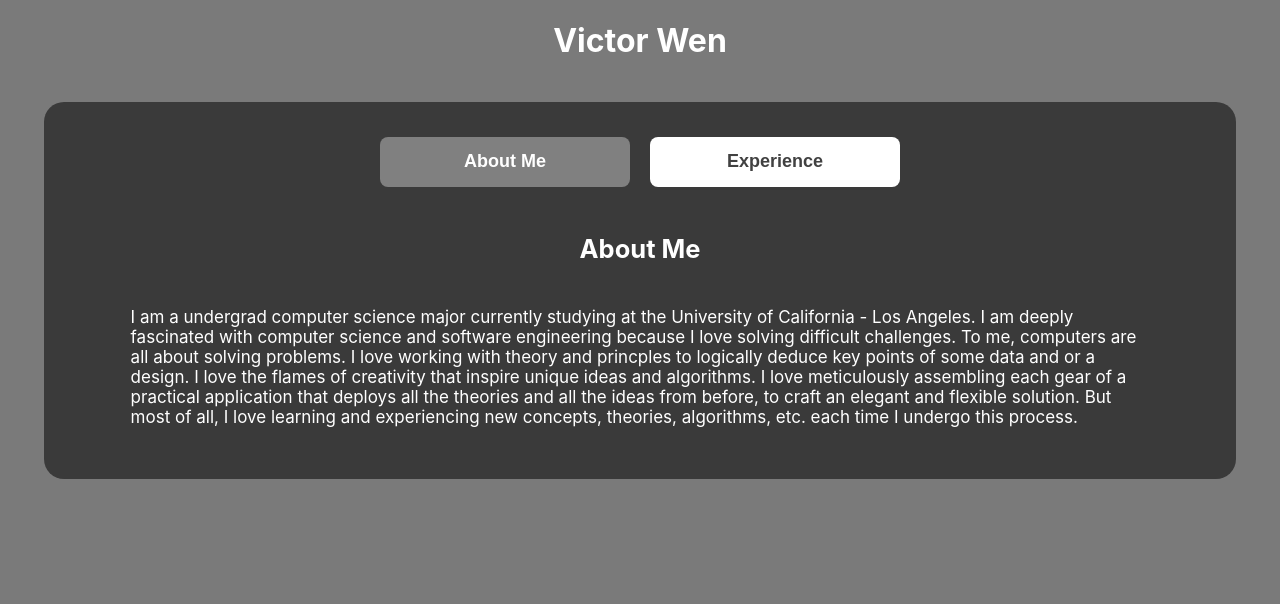
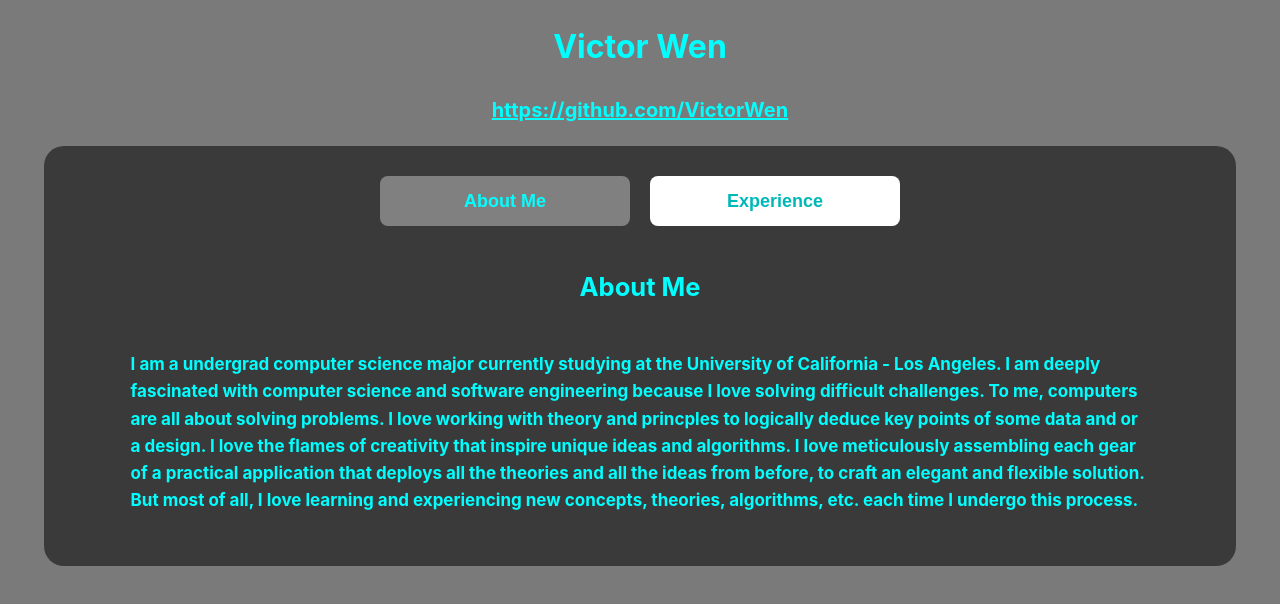
Before and after one commit to VictorWen/Personal-Website, a React (Create React App) app: page / in a window 1280 px wide. Shown: the top 604 px of the page. Built offline with nearby package versions, Linux system fonts and the light colour scheme.

Commit message:
Fixed buttons

```diff
--- a/src/App.css
+++ b/src/App.css
@@ -1,23 +1,27 @@
 .buttonMenu {
-    display: inline-block;
-    margin: 5px;
+    display: flex;
+    align-content: center;
+    justify-content: center;
+    flex-wrap: wrap;
 }
 
 .infoButton {
     width: 250px;
     height: 50px;
     margin: 10px;
+    margin-top: 10px;
     background-color: white;
     border: none;
     font-size: 18px;
-    font-weight: bold;
-    color: rgb(65, 65, 65);
+    font-weight: bolder;
+    /* color: rgb(65, 65, 65); */
+    color: rgb(0, 184, 184);
     border-radius: 8px;
 }
 
 .selected-infoButton {
-    background-color: gray;
-    color: white;
+    background-color: gray !important;
+    color: cyan !important;
 }
 
 .infobox {
@@ -52,12 +56,12 @@
 
 .outerInfobox-animation {
     animation-duration: 1s;
-    animation-name: extend;
+    animation-name: jump;
 }
 
-@keyframes extend {
+@keyframes jump {
     35% {
-        transform: translateY(-15px)
+        transform: translateY(-10px)
     }
 }
 
@@ -93,17 +97,25 @@ p {
 }
 
 .font-color-white {
-    color: white;
+    font-weight: bold;
+    color: cyan;
 }
 
 body {
     background-color: rgb(122, 122, 122);
-    color: white;
+    color: rgb(0, 255, 255);;
     animation-duration: 2s;
     animation-name: enlarge;
+    line-height: 1.6;
 }
 
 .projectImage {
     height: 300px;
     border: 4px solid rgb(49, 49, 49);
 }
+
+.github{
+    font-size: 20px;
+    color: inherit;
+    font-weight: bold;
+}
--- a/src/App.js
+++ b/src/App.js
@@ -59,7 +59,7 @@ class App extends React.Component {
         );
 
         const MusicGenreButton = (
-            <InfoButton title="Music Genre Classification" id="musicgenre">
+            <InfoButton title="Music Genre Classification TEST TEST TES TES TEST T TES TES T TESTT TEST" id="musicgenre">
                 <h3>Automatic Music Genre Classification</h3>
             </InfoButton>
         );
@@ -90,7 +90,8 @@ class App extends React.Component {
         return (
             <div className="text-align-center">
                 <h1 className="nameplate">Victor Wen</h1>
-                <InfoBox buttons={[AboutMeButton, ExperienceButton]} selected="aboutme" />
+                <a className="github" href="https://github.com/VictorWen" target="_blank" rel="noreferrer">https://github.com/VictorWen</a>
+                <InfoBox buttons={[AboutMeButton, ExperienceButton]} selected="aboutme" className="font-color-white"/>
             </div>
         );
     }
--- a/src/Components.js
+++ b/src/Components.js
@@ -40,7 +40,6 @@ export class InfoBox extends React.Component {
         return (
             <div className={outerClassName} ref={this.outerRef}>
                 <div className="buttonMenu">
-                    <span>
                     {this.props.buttons.map(item => React.cloneElement(item,
                         {
                             key: item.props.id,
@@ -49,7 +48,6 @@ export class InfoBox extends React.Component {
                             isSelected: item.props.id === this.state.selected
                         }
                     ))}
-                    </span>
                 </div>
                 <div>
                     <div className={infoboxClassNames} onAnimationEnd={() => this.onAnimationEnd()}>
```
Lines whose indentation alone changed are shown as unchanged.
